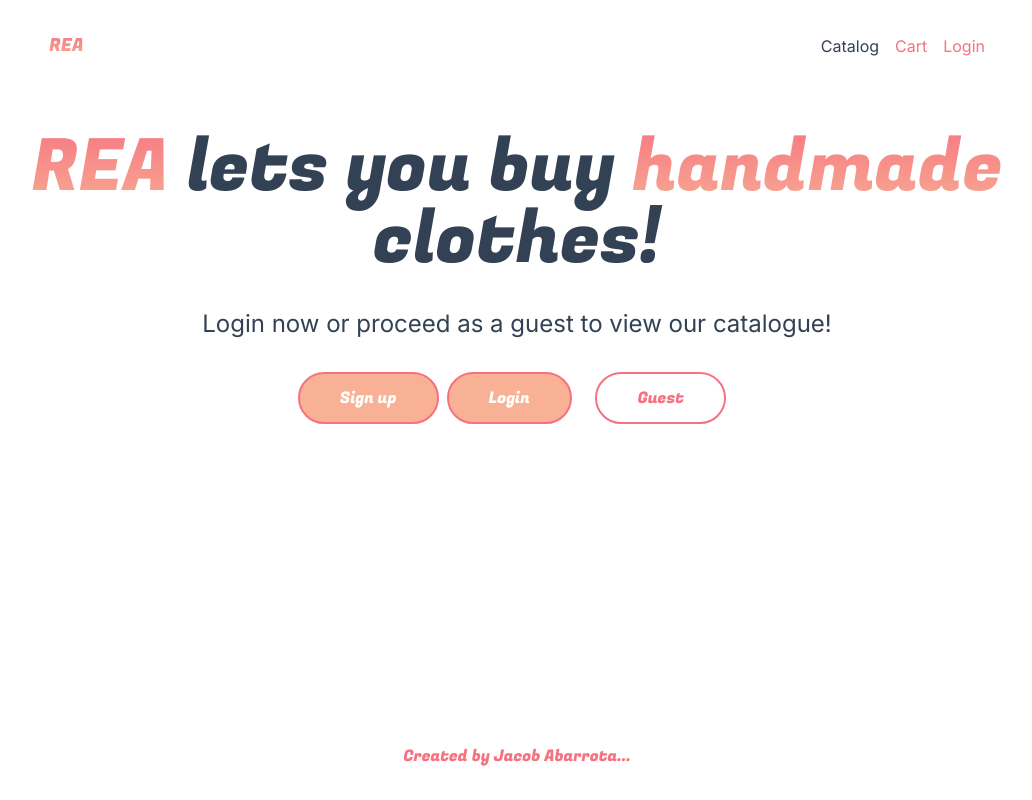
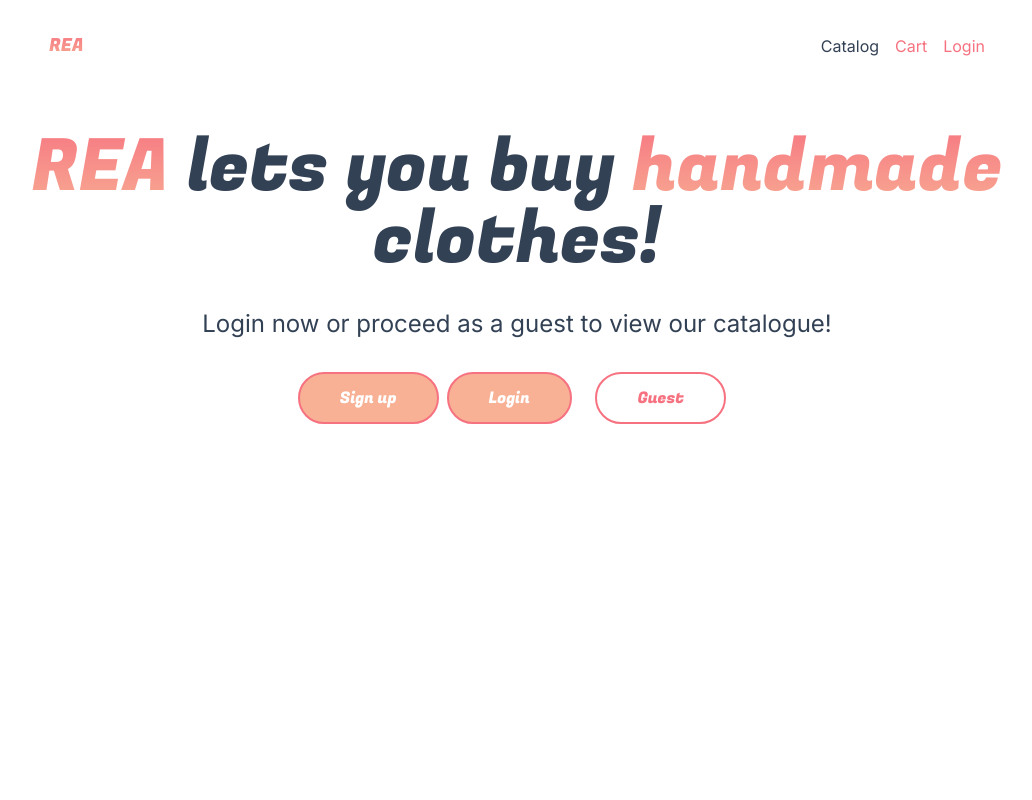
Before and after one commit to hastighsh/Online_Shopping_Cart, a Next.js app in the folder onlinestore/: page / in a window 1280 px wide. Shown: the whole page, without its empty margins (123-1155 px from the left). Built offline with nearby package versions, Linux system fonts and the light colour scheme.

Commit message:
deleted text at bottom

```diff
--- a/onlinestore/app/layout.js
+++ b/onlinestore/app/layout.js
@@ -17,7 +17,7 @@ export const metadata = {
 export default function RootLayout({ children }) {
   const footer = (
     <footer className="p-4 sm:p-8 flex grid place-items-center">
-      <p className={'text-[#F67280] ' + fugaz.className}>Created by Jacob Abarrota...</p>
+      <p className={'text-[#F67280] ' + fugaz.className}></p>
     </footer>
   );
 
```
